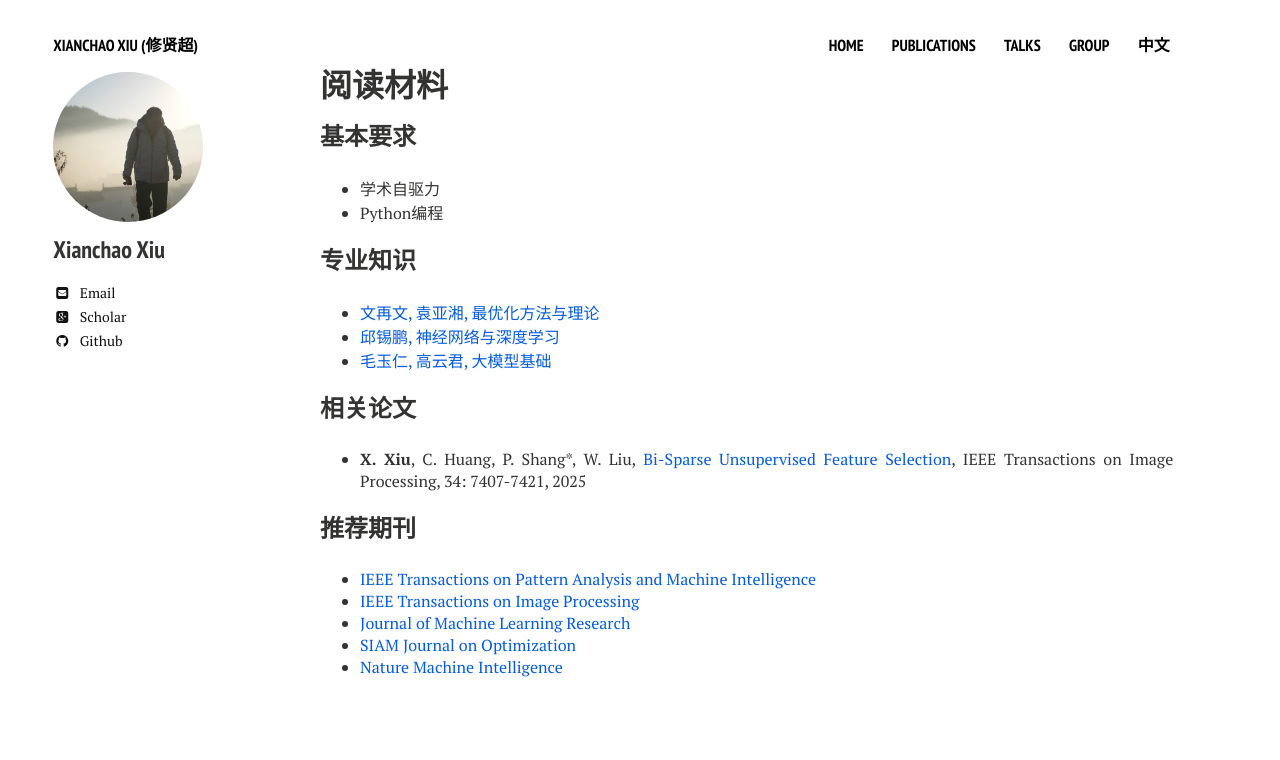
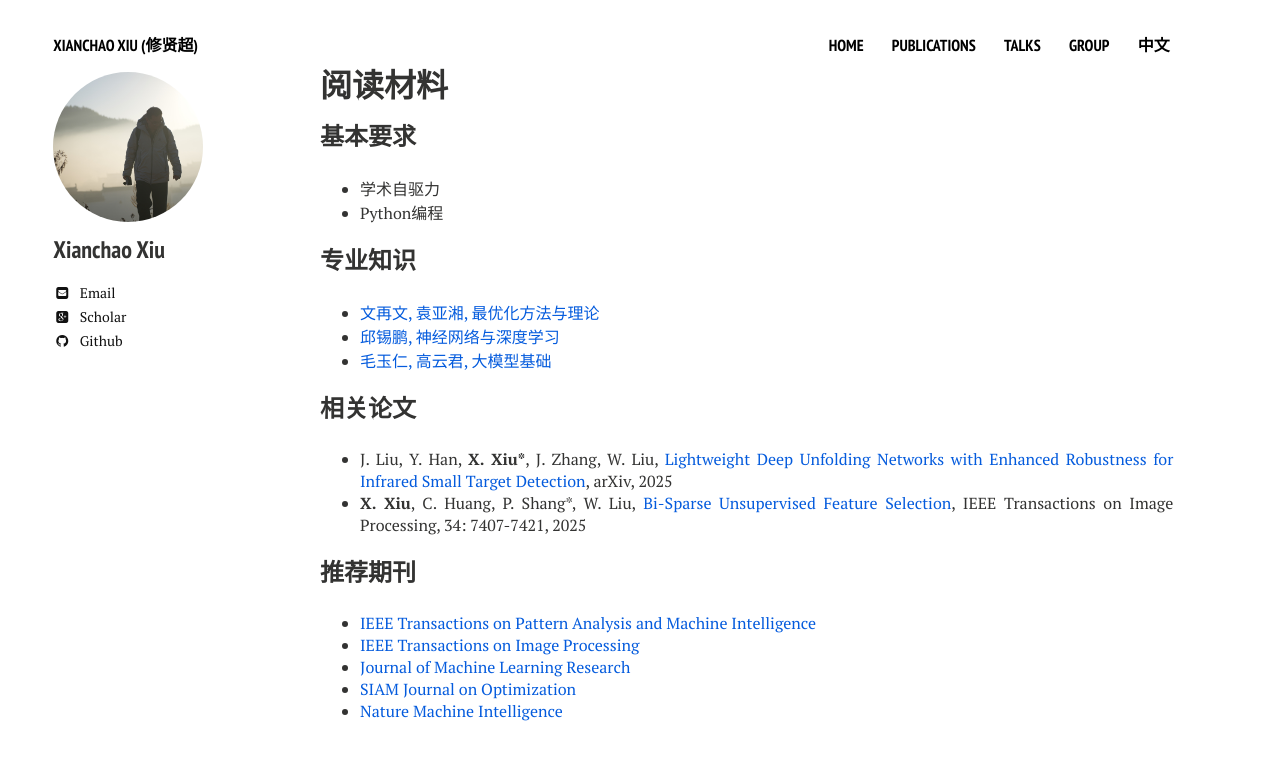
Before and after one commit to xianchaoxiu/xianchaoxiu.github.io, a Jekyll site: the page built from chinese/reading/index.md, in a window 1280 px wide. Shown: the top 760 px of the page. Built offline with Jekyll 4.4.1, drawn with Linux system fonts in a browser that asks for light colours; nearby versions of some CDN libraries.

Commit message:
Update index.md

```diff
--- a/chinese/reading/index.md
+++ b/chinese/reading/index.md
@@ -19,6 +19,7 @@ share: false
 
 
 ### 相关论文
+* J. Liu, Y. Han, <b>X. Xiu*</b>, J. Zhang, W. Liu, <a href="https://doi.org/10.48550/arXiv.2509.08205" class="textlink" target="_blank">Lightweight Deep Unfolding Networks with Enhanced Robustness for Infrared Small Target Detection</a>, arXiv, 2025  <br>
 * <b>X. Xiu</b>, C. Huang, P. Shang*, W. Liu, <a href="https://doi.org/10.1109/TIP.2025.3620667" class="textlink" target="_blank">Bi-Sparse Unsupervised Feature Selection</a>, IEEE Transactions on Image Processing, 34: 7407-7421, 2025  <br>
 
 
```
